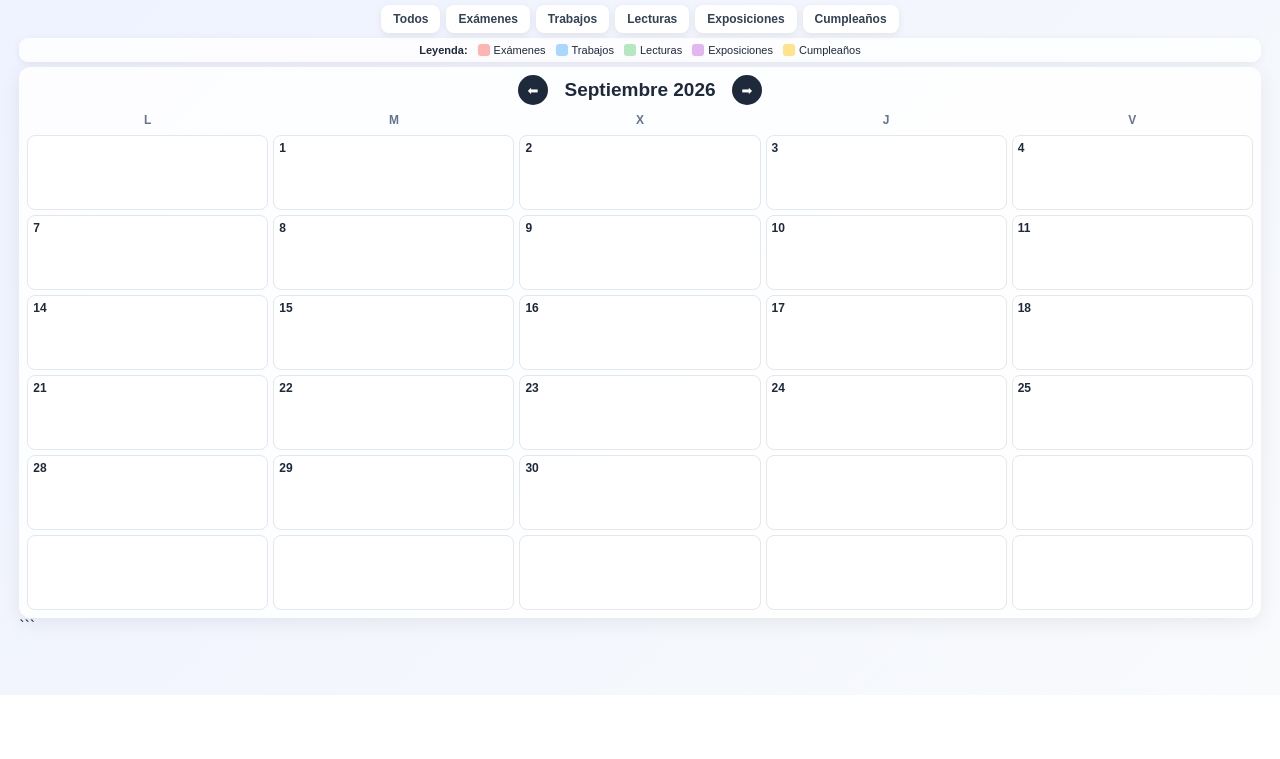
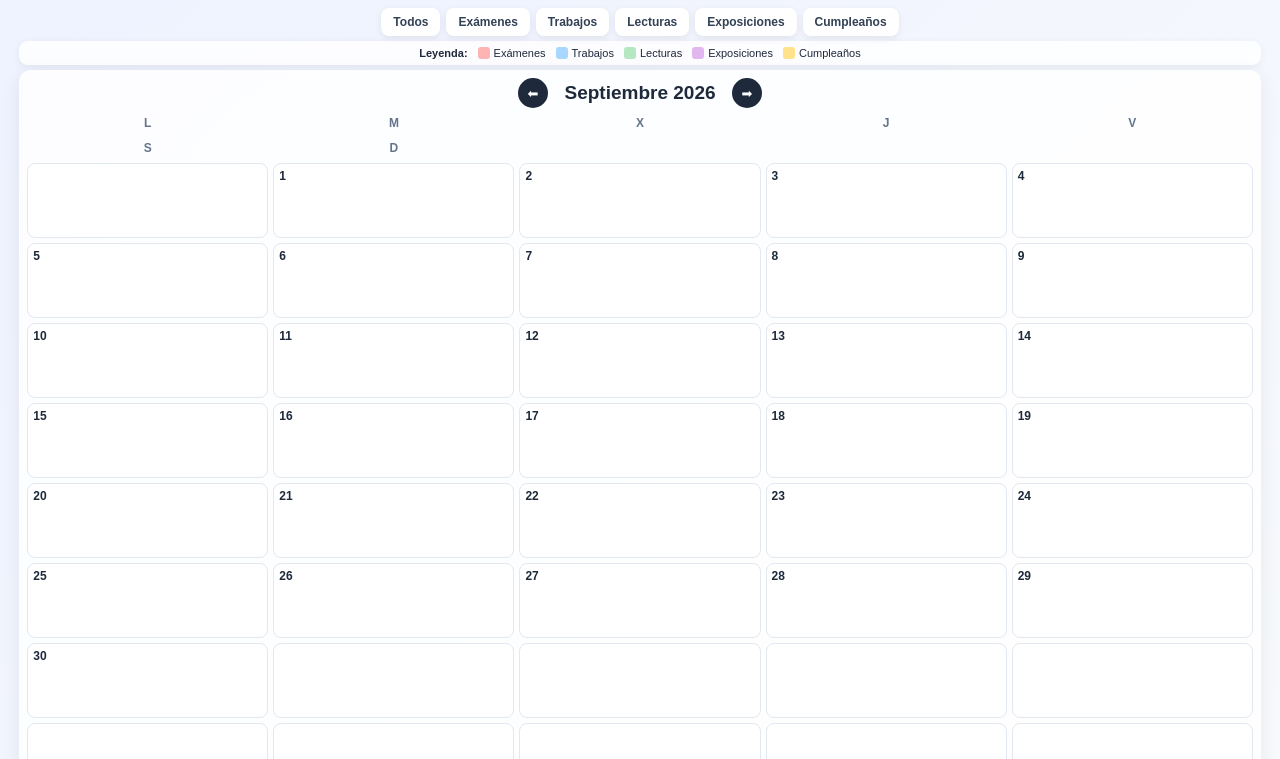
Before and after one commit to adriancampanero456-lgtm/webalumnoscalendar, a plain HTML site: page index.html in a window 1280 px wide. Shown: the part 105-864 px from the top of the page. Before the commit the page ends 800 px from the top, so only its background shows below. Drawn offline with Linux system fonts and the light colour scheme.

Commit message:
Update index.html

````diff
--- a/index.html
+++ b/index.html
@@ -1,32 +1,36 @@
 <!DOCTYPE html>
+<html lang="es">
 
-<html lang="es">
 <head>
     <meta charset="UTF-8">
     <meta name="viewport" content="width=device-width, initial-scale=1.0">
 
-```
     <title>Calendario - 4º ESO 2026-2027</title>
 
     <link rel="stylesheet" href="estilos.css">
-```
-
 </head>
 
 <body>
 
 <header>
-    <h1>Calendario - 4º ESO - Curso 2026-2027</h1>
-    <h2 id="hoy"></h2>
+
+    <h1>Calendario - 4º ESO</h1>
+    <h2>Curso 2026-2027</h2>
+    <h3 id="hoy"></h3>
+
+    <button id="temaBtn" class="tema-btn" onclick="cambiarTema()">
+        🌙
+    </button>
+
 </header>
+
 
 <div class="contenedor">
 
-```
-<!-- MENÚ DE FILTROS -->
+    <!-- FILTROS -->
     <div class="menu">
 
-    <button id="btnALL" onclick="filtrar('ALL')">
+        <button onclick="filtrar('ALL')">
             Todos
         </button>
 
@@ -53,7 +57,7 @@
     </div>
 
 
-<!-- LEYENDA DE COLORES -->
+    <!-- LEYENDA -->
     <div class="leyenda">
 
         <strong>Leyenda:</strong>
@@ -112,27 +116,35 @@
             <div>X</div>
             <div>J</div>
             <div>V</div>
+            <div>S</div>
+            <div>D</div>
 
         </div>
 
 
-    <!-- DÍAS -->
-    <div class="calendario" id="calendario"></div>
-
+        <!-- DÍAS DEL MES -->
+        <div
+            class="calendario"
+            id="calendario">
         </div>
-```
 
     </div>
 
+</div>
+
+
 <script>
 
+/* ==========================================
+   VARIABLES
+========================================== */
+
 let eventos = [];
-
 let filtroActual = "ALL";
 
 
 /* ==========================================
-   CURSO 2026-2027
+   FECHA
 ========================================== */
 
 let fechaActual = new Date();
@@ -145,7 +157,6 @@ let añoActual =
 
 
 const nombresMeses = [
-
     "Enero",
     "Febrero",
     "Marzo",
@@ -158,7 +169,6 @@ const nombresMeses = [
     "Octubre",
     "Noviembre",
     "Diciembre"
-
 ];
 
 
@@ -175,12 +185,15 @@ fetch("datos.txt")
         const lineas = texto
             .trim()
             .split("\n")
-            .filter(linea => linea.trim() !== "");
+            .filter(linea =>
+                linea.trim() !== ""
+            );
 
 
         eventos = lineas.map(linea => {
 
-            const partes = linea.split(",");
+            const partes =
+                linea.split(",");
 
 
             const dia =
@@ -197,8 +210,7 @@ fetch("datos.txt")
 
 
             /*
-                La descripción puede contener comas,
-                por eso cogemos todo lo que queda.
+                La descripción puede contener comas.
             */
 
             const descripcion =
@@ -209,13 +221,11 @@ fetch("datos.txt")
 
 
             return {
-
-                dia: dia,
-                mes: mes,
-                categoria: categoria,
-                asignatura: asignatura,
-                descripcion: descripcion
-
+                dia,
+                mes,
+                categoria,
+                asignatura,
+                descripcion
             };
 
         });
@@ -244,7 +254,6 @@ function actualizarVista() {
     document.getElementById(
         "mesActual"
     ).textContent =
-
         `${nombresMeses[mesActual - 1]} ${añoActual}`;
 
 
@@ -262,27 +271,44 @@ function actualizarVista() {
 
 function generarCalendario(mes, año) {
 
-    const calendario = document.getElementById("calendario");
+    const calendario =
+        document.getElementById(
+            "calendario"
+        );
 
-    // Animación suave al cambiar de mes
-    calendario.classList.remove("cambiando");
+
+    /*
+        Animación de cambio de mes
+    */
+
+    calendario.classList.remove(
+        "cambiando"
+    );
+
     void calendario.offsetWidth;
-    calendario.classList.add("cambiando");
+
+    calendario.classList.add(
+        "cambiando"
+    );
+
 
     calendario.innerHTML = "";
 
-    const diasMes = new Date(año, mes, 0).getDate();
 
     /*
-        Recorremos todos los días reales del mes.
-        Solo mostramos lunes, martes, miércoles,
-        jueves y viernes.
+        Número de días del mes
     */
 
-    let primerDiaSemana = new Date(año, mes - 1, 1).getDay();
+    const diasMes =
+        new Date(
+            año,
+            mes,
+            0
+        ).getDate();
+
 
     /*
-        Convertimos:
+        Día de la semana del día 1.
 
         Domingo = 0
         Lunes = 1
@@ -291,61 +317,66 @@ function generarCalendario(mes, año) {
         Jueves = 4
         Viernes = 5
         Sábado = 6
+    */
 
-        a:
+    let primerDia =
+        new Date(
+            año,
+            mes - 1,
+            1
+        ).getDay();
+
+
+    /*
+        Convertimos para empezar
+        por lunes:
 
         Lunes = 0
         Martes = 1
-        Miércoles = 2
-        Jueves = 3
-        Viernes = 4
-        Sábado = 5
+        ...
         Domingo = 6
     */
 
-    primerDiaSemana =
-        primerDiaSemana === 0
+    primerDia =
+        primerDia === 0
             ? 6
-            : primerDiaSemana - 1;
+            : primerDia - 1;
 
 
     /*
-        Creamos 6 semanas × 5 días
+        6 semanas × 7 días
     */
 
-    for (let semana = 0; semana < 6; semana++) {
+    for (
+        let posicion = 0;
+        posicion < 42;
+        posicion++
+    ) {
 
-        for (let columna = 0; columna < 5; columna++) {
 
-            const celda = document.createElement("div");
+        const celda =
+            document.createElement(
+                "div"
+            );
 
-            celda.classList.add("dia");
+
+        celda.classList.add(
+            "dia"
+        );
 
 
         /*
-                Posición real dentro del mes.
-
-                Ejemplo:
-
-                Si el día 1 es miércoles:
-
-                lunes    martes    miércoles
-                  1          2          3
+            Calcular número del día
         */
 
-            const posicion =
-                semana * 7 +
-                columna -
-                primerDiaSemana;
-
-
         const diaNumero =
-                posicion + 1;
+            posicion -
+            primerDia +
+            1;
 
 
         /*
-                Si no existe ese día,
-                dejamos la celda vacía.
+            Celdas vacías
         */
 
         if (
@@ -353,43 +384,9 @@ function generarCalendario(mes, año) {
             diaNumero > diasMes
         ) {
 
-                calendario.appendChild(celda);
-
-                continue;
-
-            }
-
-
-            /*
-                Comprobar el día real.
-            */
-
-            const fecha =
-                new Date(
-                    año,
-                    mes - 1,
-                    diaNumero
+            calendario.appendChild(
+                celda
             );
-
-
-            const diaSemana =
-                fecha.getDay();
-
-
-            /*
-                Domingo = 0
-                Sábado = 6
-
-                Si es fin de semana,
-                no debería aparecer.
-            */
-
-            if (
-                diaSemana === 0 ||
-                diaSemana === 6
-            ) {
-
-                calendario.appendChild(celda);
 
             continue;
 
@@ -401,32 +398,41 @@ function generarCalendario(mes, año) {
         */
 
         const numero =
-                document.createElement("strong");
+            document.createElement(
+                "strong"
+            );
 
         numero.textContent =
             diaNumero;
 
-            celda.appendChild(numero);
+
+        celda.appendChild(
+            numero
+        );
 
 
         /*
-                Buscar eventos
+            Eventos de ese día
         */
 
         const eventosDia =
             eventos.filter(e =>
 
-                    Number(e.dia) === diaNumero &&
-                    Number(e.mes) === mes
+                Number(e.dia) ===
+                    diaNumero &&
+
+                Number(e.mes) ===
+                    mes
 
             );
 
 
+        eventosDia.forEach(e => {
+
+
             /*
-                Mostrar eventos
+                Aplicar filtro
             */
-
-            eventosDia.forEach(e => {
 
             if (
                 filtroActual !== "ALL" &&
@@ -439,7 +445,9 @@ function generarCalendario(mes, año) {
 
 
             const eventoDiv =
-                    document.createElement("div");
+                document.createElement(
+                    "div"
+                );
 
 
             eventoDiv.classList.add(
@@ -449,26 +457,33 @@ function generarCalendario(mes, año) {
 
 
             /*
-                    ASIGNATURA
+                Asignatura
             */
 
             const asignatura =
-                    document.createElement("strong");
+                document.createElement(
+                    "strong"
+                );
+
 
             asignatura.classList.add(
                 "asignatura"
             );
+
 
             asignatura.textContent =
                 e.asignatura;
 
 
             /*
-                    DESCRIPCIÓN
+                Descripción
             */
 
             const descripcion =
-                    document.createElement("span");
+                document.createElement(
+                    "span"
+                );
+
 
             descripcion.textContent =
                 e.descripcion;
@@ -478,9 +493,13 @@ function generarCalendario(mes, año) {
                 asignatura
             );
 
+
             eventoDiv.appendChild(
-                    document.createElement("br")
+                document.createElement(
+                    "br"
+                )
             );
+
 
             eventoDiv.appendChild(
                 descripcion
@@ -488,7 +507,7 @@ function generarCalendario(mes, año) {
 
 
             /*
-                    Al hacer clic
+                Ventana al pulsar
             */
 
             eventoDiv.onclick = () => {
@@ -509,9 +528,9 @@ function generarCalendario(mes, año) {
         });
 
 
-            calendario.appendChild(celda);
-
-        }
+        calendario.appendChild(
+            celda
+        );
 
     }
 
@@ -541,31 +560,17 @@ function cambiarMes(direccion) {
     mesActual += direccion;
 
 
-    /*
-        Diciembre → Enero
-    */
-
-    if (
-        mesActual > 12
-    ) {
+    if (mesActual > 12) {
 
         mesActual = 1;
-
         añoActual++;
 
     }
 
 
-    /*
-        Enero → Diciembre
-    */
-
-    if (
-        mesActual < 1
-    ) {
+    if (mesActual < 1) {
 
         mesActual = 12;
-
         añoActual--;
 
     }
@@ -577,7 +582,7 @@ function cambiarMes(direccion) {
 
 
 /* ==========================================
-   MOSTRAR FECHA DE HOY
+   FECHA DE HOY
 ========================================== */
 
 function mostrarDiaHoy() {
@@ -587,7 +592,6 @@ function mostrarDiaHoy() {
 
 
     const dias = [
-
         "domingo",
         "lunes",
         "martes",
@@ -595,12 +599,10 @@ function mostrarDiaHoy() {
         "jueves",
         "viernes",
         "sábado"
-
     ];
 
 
     const meses = [
-
         "enero",
         "febrero",
         "marzo",
@@ -613,7 +615,6 @@ function mostrarDiaHoy() {
         "octubre",
         "noviembre",
         "diciembre"
-
     ];
 
 
@@ -631,6 +632,88 @@ function mostrarDiaHoy() {
 
 mostrarDiaHoy();
 
+
+/* ==========================================
+   MODO OSCURO
+========================================== */
+
+function cambiarTema() {
+
+    document.body.classList.toggle(
+        "dark"
+    );
+
+
+    const boton =
+        document.getElementById(
+            "temaBtn"
+        );
+
+
+    if (
+        document.body.classList.contains(
+            "dark"
+        )
+    ) {
+
+        boton.textContent = "☀️";
+
+        localStorage.setItem(
+            "tema",
+            "dark"
+        );
+
+    } else {
+
+        boton.textContent = "🌙";
+
+        localStorage.setItem(
+            "tema",
+            "light"
+        );
+
+    }
+
+}
+
+
+/* ==========================================
+   CARGAR TEMA GUARDADO
+========================================== */
+
+function cargarTema() {
+
+    const tema =
+        localStorage.getItem(
+            "tema"
+        );
+
+
+    const boton =
+        document.getElementById(
+            "temaBtn"
+        );
+
+
+    if (tema === "dark") {
+
+        document.body.classList.add(
+            "dark"
+        );
+
+        boton.textContent = "☀️";
+
+    } else {
+
+        boton.textContent = "🌙";
+
+    }
+
+}
+
+
+cargarTema();
+
 </script>
 
 </body>
````
Lines whose indentation alone changed are shown as unchanged.
